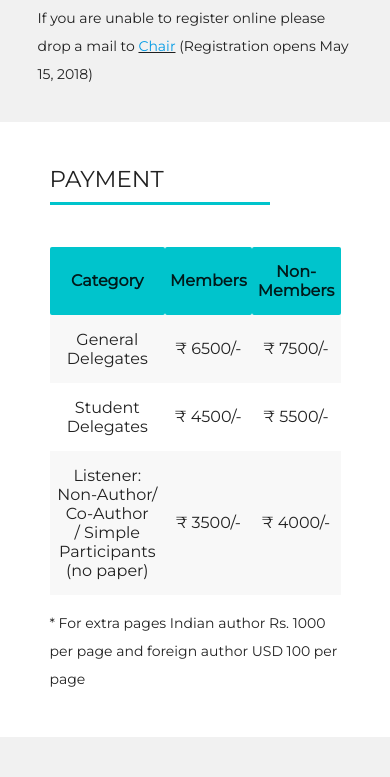
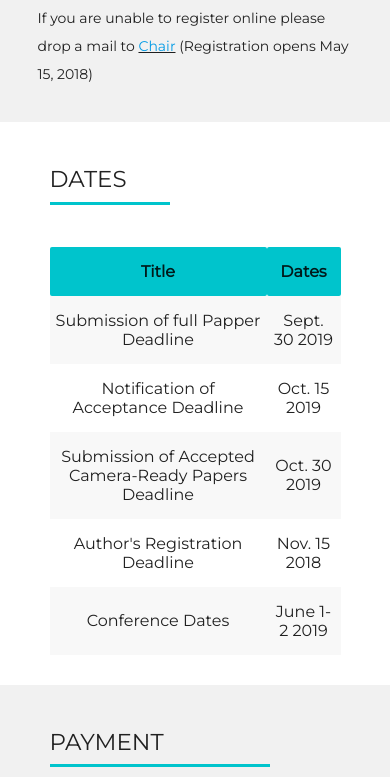
Before and after one commit to GHRCE-Phoenix/website-icetet, a plain HTML site: page register.html in a window 390 px wide. Shown: the part 1348-2125 px from the top of the page. Drawn offline with nearby package versions, Linux system fonts and the light colour scheme; some packages are replaced by stand-ins of ours.

Commit message:
all done

```diff
--- a/register.html
+++ b/register.html
@@ -125,8 +125,49 @@
             </p>
         </div>
     </div>
+    <div class="white" id="dates">
+         <div class="container" style="padding: 30px">
+            <h5>
+                <span id="desititle">
+                    DATES
+                </span>
+            </h5>
+            <div class="divider" data-aos="zoom-in" style="width: 120px;height: 3px;background-color:#00c4cc"></div>
+            <br><br>
+            <table class="striped centered">
+                <thead style="background-color: #00c4cc">
+                    <tr>
+                        <th>Title</th>
+                        <th>Dates</th>
+                    </tr>
+                </thead>
 
-    <div class="white">
+                <tbody>
+                    <tr>
+                        <td>Submission of full Papper Deadline</td>
+                        <td>Sept. 30 2019</td>
+                    </tr>
+                    <tr>
+                        <td>Notification of Acceptance Deadline</td>
+                        <td>Oct. 15 2019</td>
+                    </tr>
+                    <tr>
+                        <td>Submission of Accepted Camera-Ready Papers Deadline</td>
+                        <td>Oct. 30 2019</td>
+                    </tr>
+                    <tr>
+                        <td>Author's Registration Deadline</td>
+                        <td>Nov. 15 2018</td>
+                    </tr>
+                    <tr>
+                        <td>Conference Dates</td>
+                        <td>June 1-2 2019</td>
+                    </tr>
+                </tbody>
+            </table>
+        </div>
+    </div>
+    <div id="div3">
         <div class="container" style="padding: 30px">
             <h5>
                 <span id="desititle">
@@ -166,7 +207,7 @@
         </div>
     </div>
 
-    <div style="background-color: #f1f1f1">
+    <div class="white">
         <div class="container" style="padding: 30px">
             <h5>
                 <span id="desititle">
```
Also changed, not shown: index.html (+17 -3 lines), images/edas.gif (added), images/ghrlabs.png (added), 1 other file.
